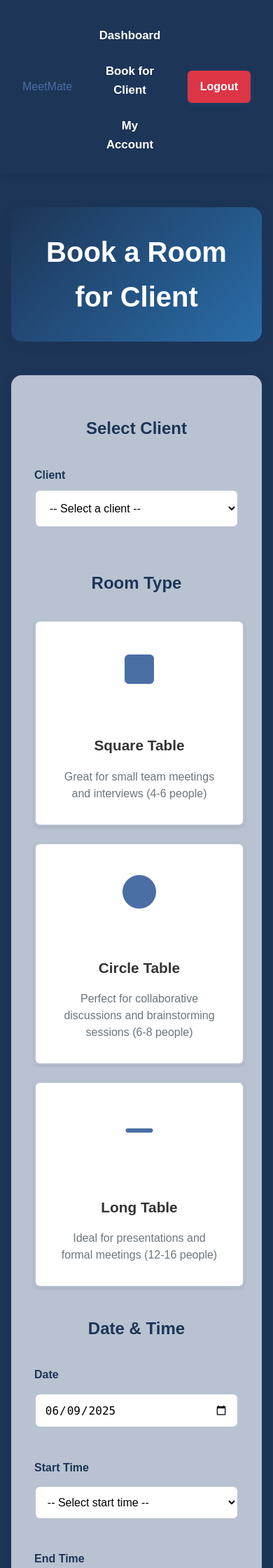
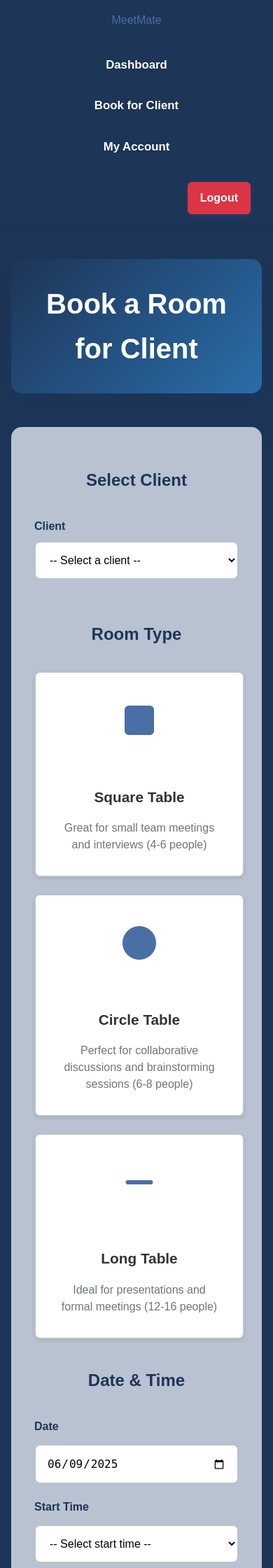
Before and after one commit to Boss-Chanonn/MeetmateBooking, a Flask app: page /admin/book in a window 390 px wide. Shown: the top 2240 px of the page at 70% size. Run offline with Flask 2, Linux system fonts and the light colour scheme; a user stored in the database is signed in; data comes from the database, SQL or seed files in the repository; both versions use the stored data as it was after the commit.

Commit message:
update style.

```diff
--- a/flask-template/static/css/style.css
+++ b/flask-template/static/css/style.css
@@ -46,8 +46,8 @@ header {
 
 header .header-content {
     display: flex;
-    justify-content: space-between;
     align-items: center;
+    position: relative;
 }
 
 .logo {
@@ -55,7 +55,9 @@ header .header-content {
 }
 
 nav {
-    flex: 1 1 auto;
+    position: absolute;
+    left: 50%;
+    transform: translateX(-50%);
     text-align: center;
 }
 
@@ -65,8 +67,7 @@ nav {
 }
 
 .auth-buttons {
-    flex: 0 0 auto;
-    margin-left: 1.5rem;
+    margin-left: auto;
     display: flex;
     gap: 0.75rem;
 }
@@ -134,6 +135,47 @@ nav ul li a:hover {
     background-color: rgba(74, 111, 165, 0.8);
     transform: translateY(-1px);
     box-shadow: 0 4px 8px rgba(74, 111, 165, 0.3);
+}
+
+/* Header Responsive Design */
+@media (max-width: 768px) {
+    header .header-content {
+        flex-direction: column;
+        gap: 1rem;
+    }
+
+    nav {
+        position: static;
+        transform: none;
+        order: 2;
+    }
+
+    .logo {
+        order: 1;
+    }
+
+    .auth-buttons, .user-menu {
+        order: 3;
+        margin-left: 0;
+    }
+
+    nav ul li {
+        margin: 0 0.5rem;
+    }
+}
+
+@media (max-width: 480px) {
+    nav ul li {
+        display: block;
+        margin: 0.5rem 0;
+    }
+
+    .auth-buttons {
+        flex-direction: column;
+        gap: 0.5rem;
+        width: 100%;
+        text-align: center;
+    }
 }
 
 /* Footer */
@@ -1607,9 +1649,8 @@ footer {
 
 /* DateTime Grid - Updated with Theme Colors */
 .datetime-grid {
-    display: grid;
-    grid-template-columns: repeat(auto-fit, minmax(200px, 1fr));
-    gap: 1.5rem;
+    display: flex;
+    flex-direction: column;
     margin-bottom: 2rem;
 }
 
@@ -1629,7 +1670,7 @@ footer {
     background-color: white;
     border: 2px solid #b9c2d1;
     border-radius: 8px;
-    padding: 0.8rem;
+    padding: 1rem;
     font-size: 1rem;
 }
 
```
Also changed, not shown: flask-template/instance/meetmate.db.
